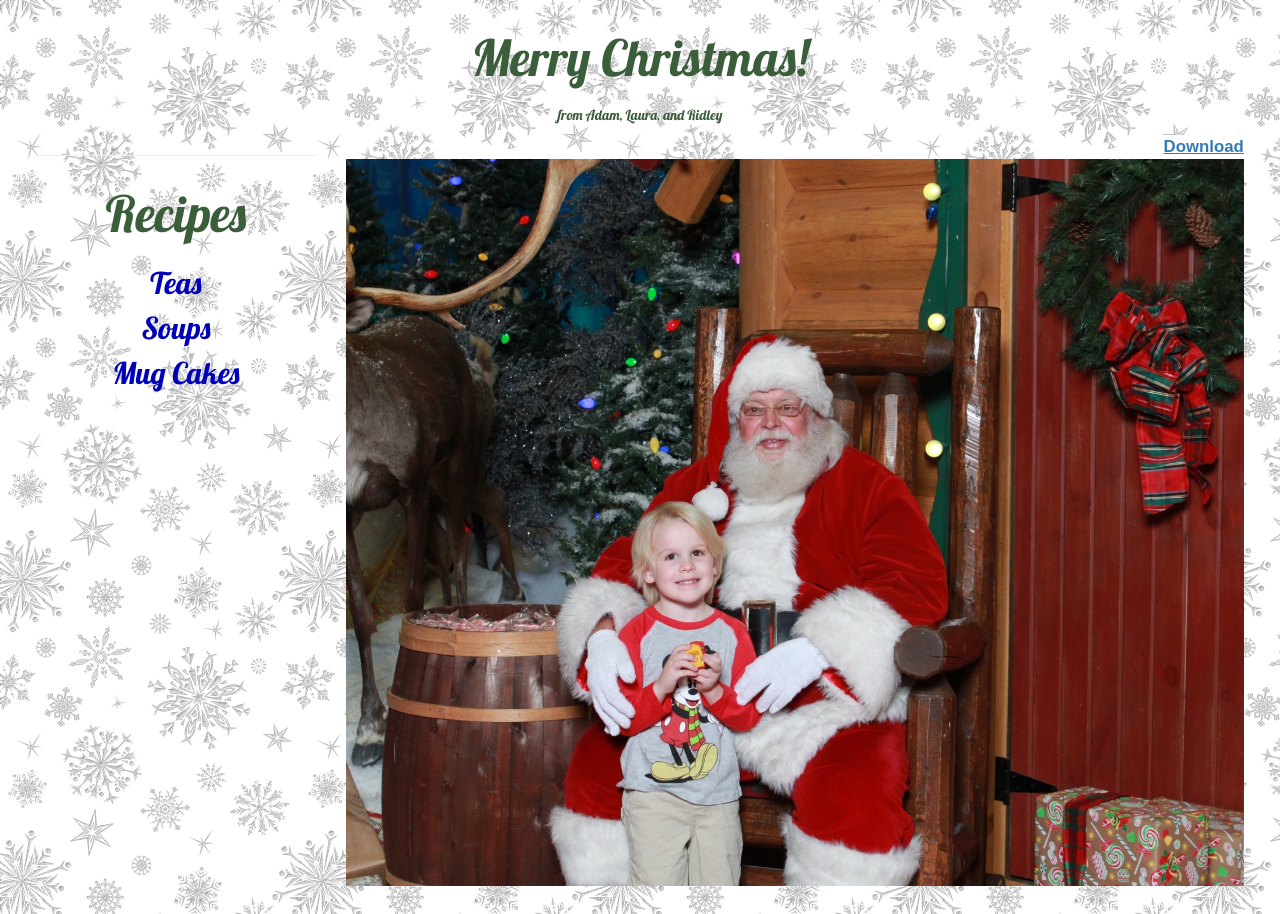
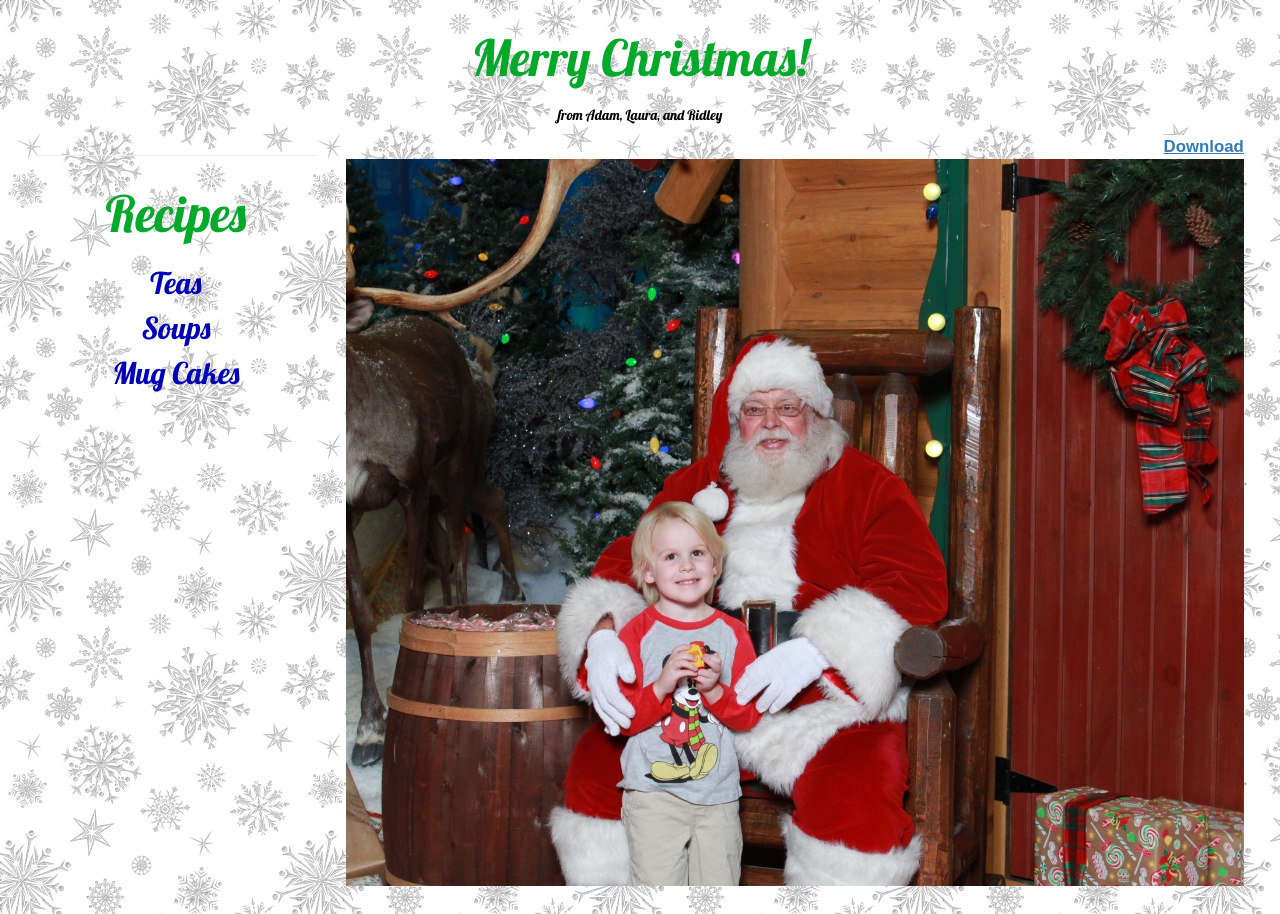
Before and after one commit to gaahma/recipes, a plain HTML site: page index.html in a window 1280 px wide. Drawn offline with nearby package versions, Linux system fonts and the light colour scheme.

Commit message:
changed some font colors for the landing page

```diff
--- a/assets/css/style.css
+++ b/assets/css/style.css
@@ -6,13 +6,14 @@ body {
 
 h1 {
   /* font-family: "Lobster"; */
-  color:#3b5e3a;
+  /* color:#3b5e3a; */
+  color:rgb(0, 169, 42);
   padding: 1rem;
   font-size: 5rem;
 }
 
 p.from {
-  color:#3b5e3a;
+  color:black;
 }
 
 hr {
```
